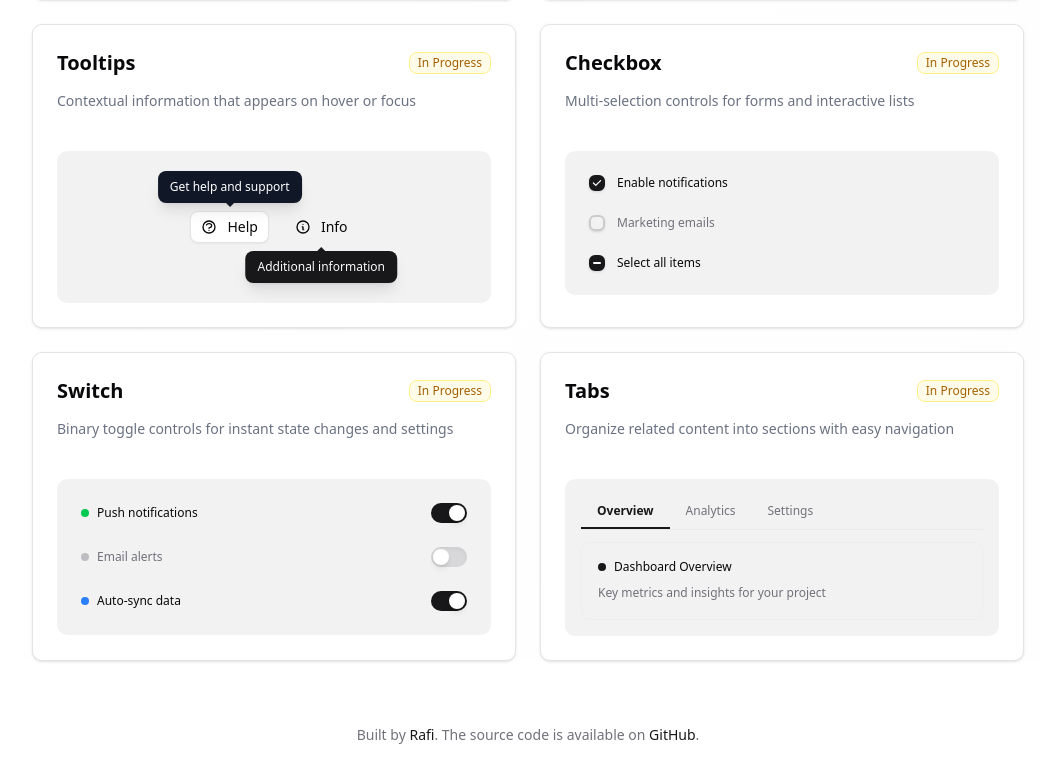
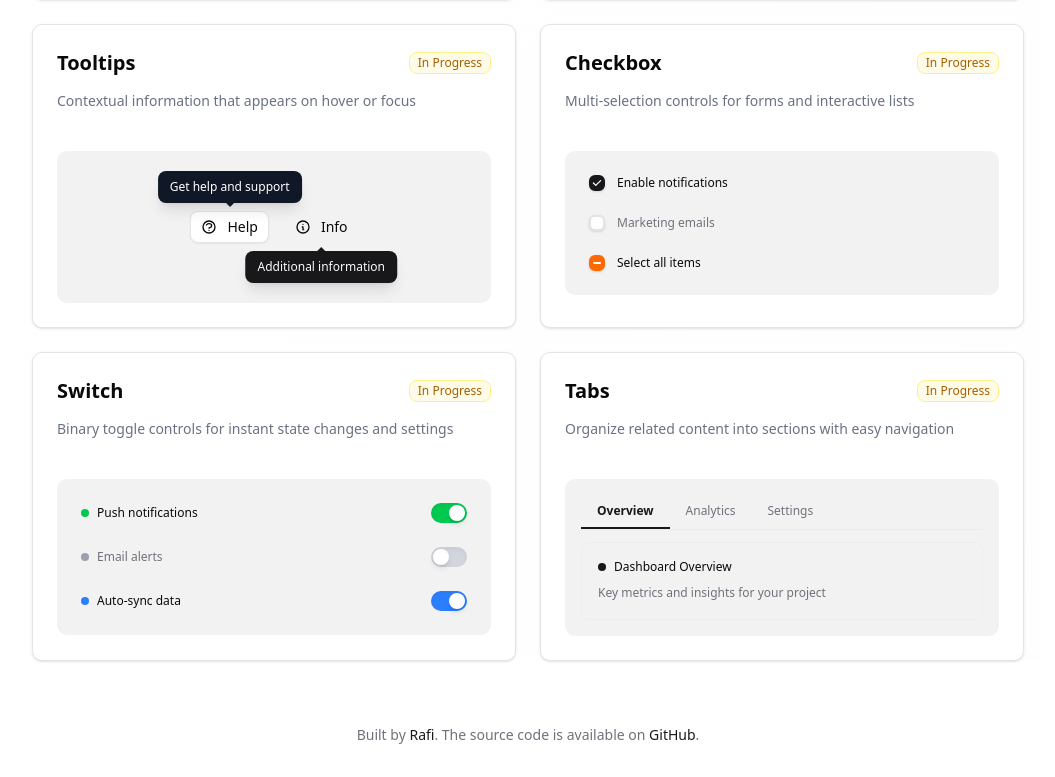
Before and after one commit to ahmadrafidev/web-ui-playbook, a Next.js app: page / in a window 1280 px wide. Shown: the part 736-1513 px from the top of the page, without its empty margins (112-1167 px from the left). Built offline with nearby package versions, Linux system fonts and the light colour scheme.

Commit message:
improve color in checkbox and switch

```diff
--- a/app/page.tsx
+++ b/app/page.tsx
@@ -134,22 +134,22 @@ export default function HomePage() {
       preview: (
         <div className="space-y-2 w-full">
           <div className="flex items-center gap-3 p-2 rounded-md hover:bg-accent/50 transition-colors cursor-pointer">
-            <div className="relative w-4 h-4 border-2 border-primary bg-primary rounded-sm flex items-center justify-center shadow-sm">
+            <div className="relative w-4 h-4 border-2 border-primary bg-primary rounded-sm flex items-center justify-center shadow-sm dark:border-blue-500 dark:bg-blue-500">
               <svg className="w-3 h-3 text-white" fill="currentColor" viewBox="0 0 20 20">
                 <path fillRule="evenodd" d="M16.707 5.293a1 1 0 010 1.414l-8 8a1 1 0 01-1.414 0l-4-4a1 1 0 011.414-1.414L8 12.586l7.293-7.293a1 1 0 011.414 0z" clipRule="evenodd" />
               </svg>
             </div>
-            <span className="text-xs font-medium">Enable notifications</span>
+            <span className="text-xs font-medium text-foreground">Enable notifications</span>
           </div>
           <div className="flex items-center gap-3 p-2 rounded-md hover:bg-accent/50 transition-colors cursor-pointer">
-            <div className="w-4 h-4 border-2 border-muted-foreground/30 rounded-sm shadow-sm hover:border-muted-foreground/50 transition-colors"></div>
+            <div className="w-4 h-4 border-2 border-border dark:border-gray-500 bg-background dark:bg-gray-800 rounded-sm shadow-sm hover:border-border/80 dark:hover:border-gray-400 transition-colors"></div>
             <span className="text-xs text-muted-foreground">Marketing emails</span>
           </div>
           <div className="flex items-center gap-3 p-2 rounded-md hover:bg-accent/50 transition-colors cursor-pointer">
-            <div className="relative w-4 h-4 border-2 border-primary bg-primary rounded-sm flex items-center justify-center shadow-sm">
+            <div className="relative w-4 h-4 border-2 border-orange-500 bg-orange-500 rounded-sm flex items-center justify-center shadow-sm dark:border-orange-400 dark:bg-orange-400">
               <div className="w-2 h-0.5 bg-white rounded-full"></div>
             </div>
-            <span className="text-xs font-medium">Select all items</span>
+            <span className="text-xs font-medium text-foreground">Select all items</span>
           </div>
         </div>
       ),
@@ -163,33 +163,33 @@ export default function HomePage() {
         <div className="space-y-2 w-full">
           <div className="flex items-center justify-between gap-4 p-2 rounded-md hover:bg-accent/50 transition-colors cursor-pointer">
             <div className="flex items-center gap-2">
-              <div className="w-2 h-2 rounded-full bg-green-500"></div>
-              <span className="text-xs font-medium">Push notifications</span>
+              <div className="w-2 h-2 rounded-full bg-green-500 dark:bg-green-400"></div>
+              <span className="text-xs font-medium text-foreground">Push notifications</span>
             </div>
             <div className="relative">
-              <div className="w-9 h-5 bg-primary rounded-full flex items-center shadow-inner">
+              <div className="w-9 h-5 bg-green-500 dark:bg-green-400 rounded-full flex items-center shadow-inner">
                 <div className="w-4 h-4 bg-white rounded-full shadow-md translate-x-[18px] transition-all duration-200 ease-in-out"></div>
               </div>
             </div>
           </div>
           <div className="flex items-center justify-between gap-4 p-2 rounded-md hover:bg-accent/50 transition-colors cursor-pointer">
             <div className="flex items-center gap-2">
-              <div className="w-2 h-2 rounded-full bg-muted-foreground/40"></div>
+              <div className="w-2 h-2 rounded-full bg-gray-400 dark:bg-gray-500"></div>
               <span className="text-xs text-muted-foreground">Email alerts</span>
             </div>
             <div className="relative">
-              <div className="w-9 h-5 bg-muted-foreground/20 rounded-full flex items-center shadow-inner">
-                <div className="w-4 h-4 bg-white rounded-full shadow-md translate-x-0.5 transition-all duration-200 ease-in-out"></div>
+              <div className="w-9 h-5 bg-gray-300 dark:bg-gray-600 rounded-full flex items-center shadow-inner">
+                <div className="w-4 h-4 bg-white dark:bg-gray-100 rounded-full shadow-md translate-x-0.5 transition-all duration-200 ease-in-out"></div>
               </div>
             </div>
           </div>
           <div className="flex items-center justify-between gap-4 p-2 rounded-md hover:bg-accent/50 transition-colors cursor-pointer">
             <div className="flex items-center gap-2">
-              <div className="w-2 h-2 rounded-full bg-blue-500"></div>
-              <span className="text-xs font-medium">Auto-sync data</span>
+              <div className="w-2 h-2 rounded-full bg-blue-500 dark:bg-blue-400"></div>
+              <span className="text-xs font-medium text-foreground">Auto-sync data</span>
             </div>
             <div className="relative">
-              <div className="w-9 h-5 bg-primary rounded-full flex items-center shadow-inner">
+              <div className="w-9 h-5 bg-blue-500 dark:bg-blue-400 rounded-full flex items-center shadow-inner">
                 <div className="w-4 h-4 bg-white rounded-full shadow-md translate-x-[18px] transition-all duration-200 ease-in-out"></div>
               </div>
             </div>
```
